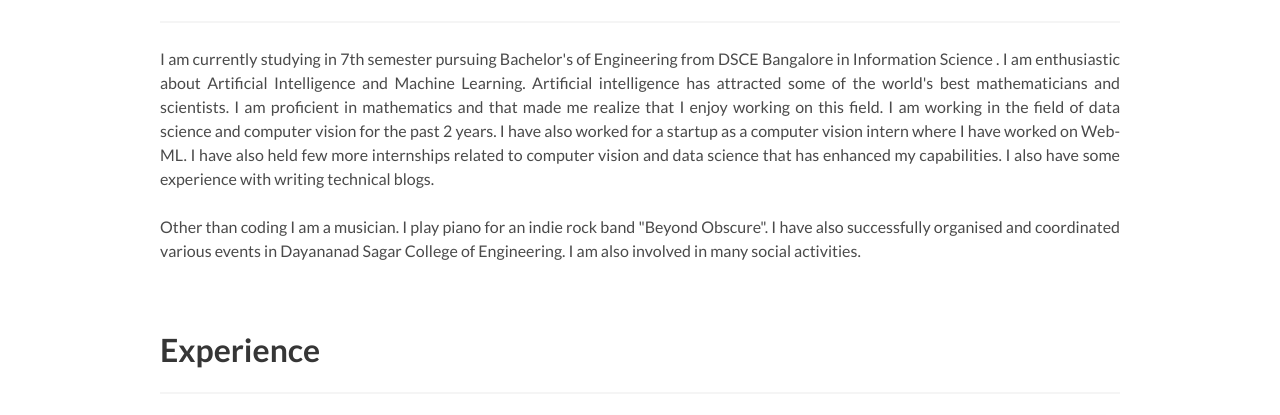
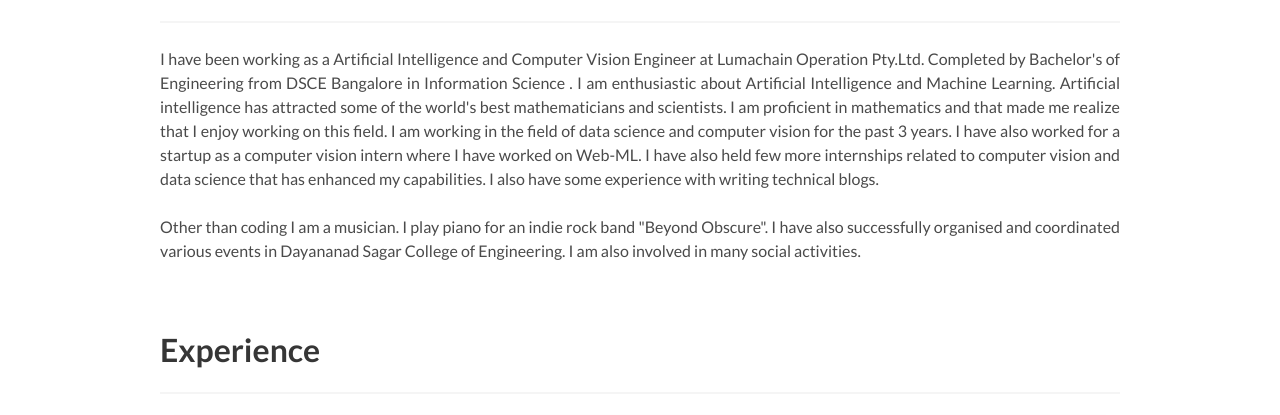
Before and after one commit to Octaves0911/portfolio, a website: page index.html in a window 1280 px wide. Shown: the part 600-1015 px from the top of the page. Drawn offline with Linux system fonts and the light colour scheme.

```diff
--- a/index.html
+++ b/index.html
@@ -75,11 +75,11 @@
       <h1 class="title">About Me</h1>
       <hr />
       <p>
-        I am currently studying in 7th semester pursuing Bachelor's of Engineering from DSCE Bangalore in Information Science
+        I have been working as a Artificial Intelligence and Computer Vision Engineer at Lumachain Operation Pty.Ltd. Completed by Bachelor's of Engineering from DSCE Bangalore in Information Science
         . I am enthusiastic about Artificial Intelligence and Machine Learning.
         Artificial intelligence has attracted some of the world's best mathematicians and scientists. I am
         proficient in mathematics and that made me realize that I enjoy working on this field. I am
-        working in the field of data science and computer vision for the past 2 years. I have also
+        working in the field of data science and computer vision for the past 3 years. I have also
         worked for a startup as a computer vision intern where I have worked on Web-ML. I have
         also held few more internships related to computer vision and data science that has
         enhanced my capabilities. I also have some experience with writing technical blogs.
```
Also changed, not shown: img/passport size pic.jpeg.
